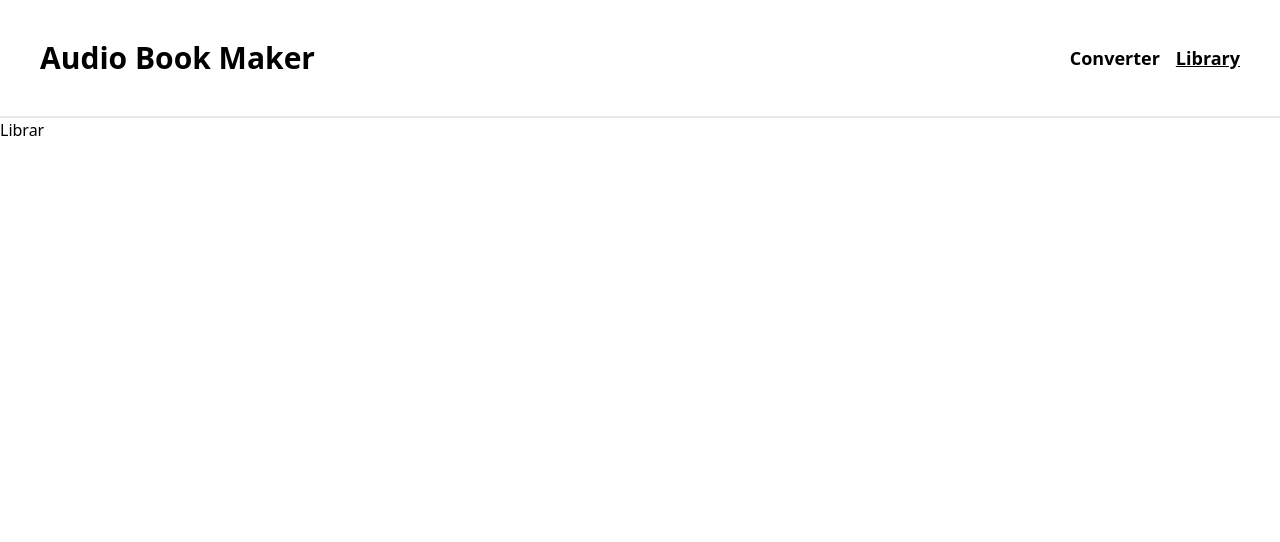
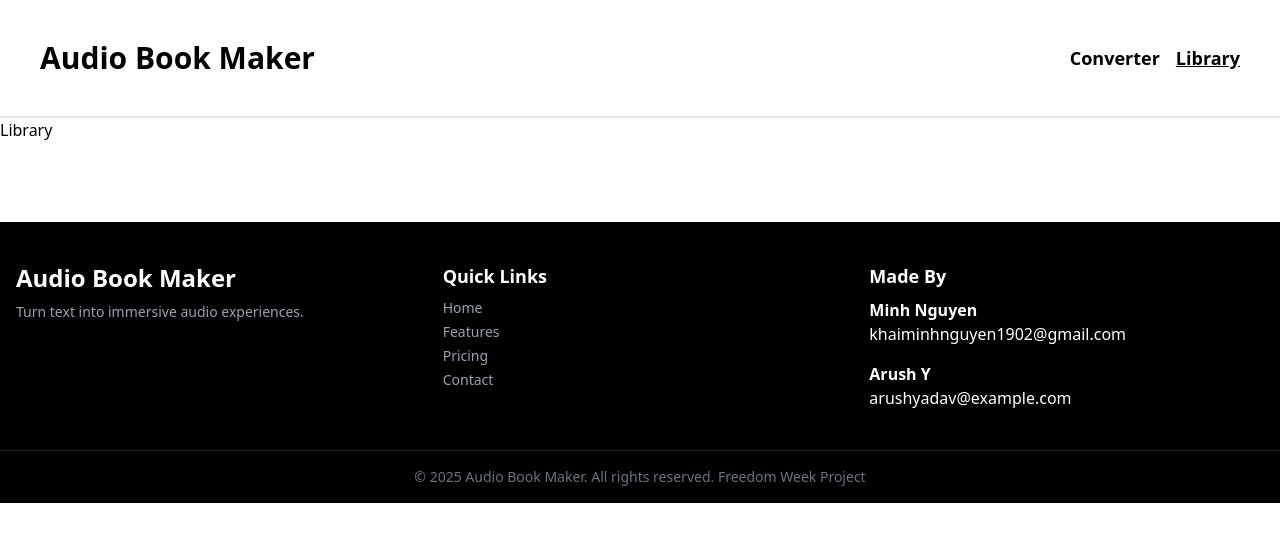
Before and after one commit to ArushYadlapati/audibook-maker, a Next.js app: page /library in a window 1280 px wide. Shown: the top 542 px of the page. Built offline with nearby package versions, Linux system fonts and the light colour scheme.

Commit message:
add footer to the other pages

```diff
--- a/app/components/Footer.tsx
+++ b/app/components/Footer.tsx
@@ -34,19 +34,15 @@ const Footer = () => {
 
         {/* Social */}
         <div>
-          <h3 className="text-lg font-semibold mb-2">Follow Us</h3>
-          <div className="flex gap-4">
-            <a href="#">
-              <Facebook className="w-5 h-5 text-gray-400 hover:text-white" />
+          <h3 className="text-lg font-semibold mb-2">Made By</h3>
+          <div className="flex mt-2 flex-col gap-4">
+            <a href="#" className="flex flex-col">
+              <span className="font-semibold">Minh Nguyen</span>
+              <span>khaiminhnguyen1902@gmail.com</span>
             </a>
-            <a href="#">
-              <Twitter className="w-5 h-5 text-gray-400 hover:text-white" />
-            </a>
-            <a href="#">
-              <Instagram className="w-5 h-5 text-gray-400 hover:text-white" />
-            </a>
-            <a href="#">
-              <Linkedin className="w-5 h-5 text-gray-400 hover:text-white" />
+            <a href="#" className="flex flex-col">
+              <span className="font-semibold">Arush Y</span>
+              <span>arushyadav@example.com</span>
             </a>
           </div>
         </div>
--- a/app/converter/page.tsx
+++ b/app/converter/page.tsx
@@ -1,11 +1,13 @@
 import React from "react";
 import Navbar from "../components/Navbar";
+import Footer from "../components/Footer";
 
 const Converter = () => {
   return (
     <div>
       <Navbar />
       <div>Converter</div>
+      <Footer />
     </div>
   );
 };
--- a/app/library/page.tsx
+++ b/app/library/page.tsx
@@ -1,11 +1,13 @@
 import React from "react";
 import Navbar from "../components/Navbar";
+import Footer from "../components/Footer";
 
 const Library = () => {
   return (
     <div>
       <Navbar />
-      <div>Librar</div>
+      <div>Library</div>
+      <Footer />
     </div>
   );
 };
```
